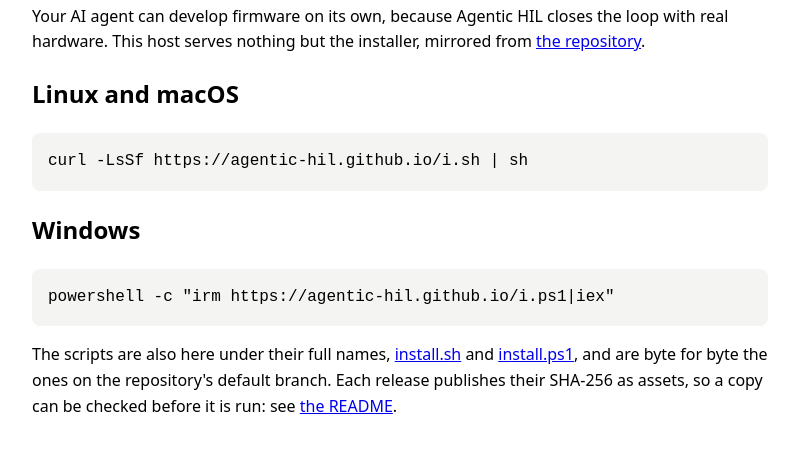
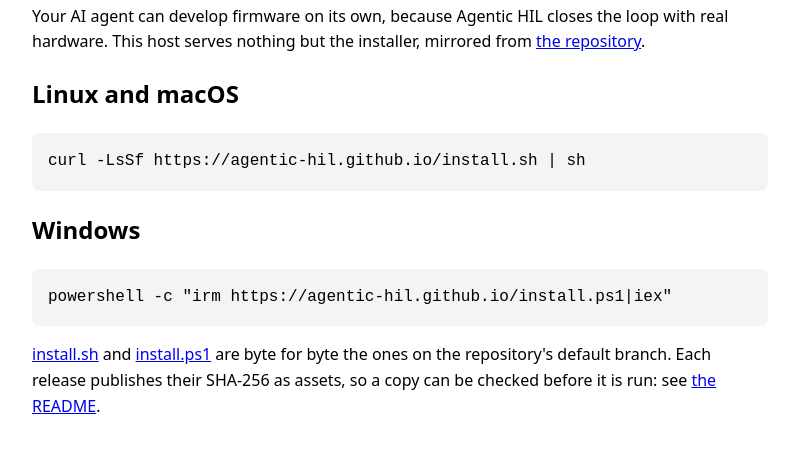
Before and after one commit to agentic-hil/agentic-hil.github.io, a plain HTML site: page index.html in a window 1280 px wide. Shown: the part 133-586 px from the top of the page, without its empty margins (240-1039 px from the left). Drawn offline with Linux system fonts and the light colour scheme.

Commit message:
refactor: serve the installers under their own names only

```diff
--- a/index.html
+++ b/index.html
@@ -12,11 +12,10 @@
 loop with real hardware. This host serves nothing but the installer, mirrored
 from <a href="https://github.com/agentic-hil/agentic-hil">the repository</a>.</p>
 <h2>Linux and macOS</h2>
-<pre><code>curl -LsSf https://agentic-hil.github.io/i.sh | sh</code></pre>
+<pre><code>curl -LsSf https://agentic-hil.github.io/install.sh | sh</code></pre>
 <h2>Windows</h2>
-<pre><code>powershell -c "irm https://agentic-hil.github.io/i.ps1|iex"</code></pre>
-<p>The scripts are also here under their full names,
-<a href="/install.sh">install.sh</a> and <a href="/install.ps1">install.ps1</a>,
-and are byte for byte the ones on the repository's default branch. Each release
+<pre><code>powershell -c "irm https://agentic-hil.github.io/install.ps1|iex"</code></pre>
+<p><a href="/install.sh">install.sh</a> and <a href="/install.ps1">install.ps1</a>
+are byte for byte the ones on the repository's default branch. Each release
 publishes their SHA-256 as assets, so a copy can be checked before it is run:
 see <a href="https://github.com/agentic-hil/agentic-hil#install">the README</a>.</p>
```
Also changed, not shown: 3 other files.
